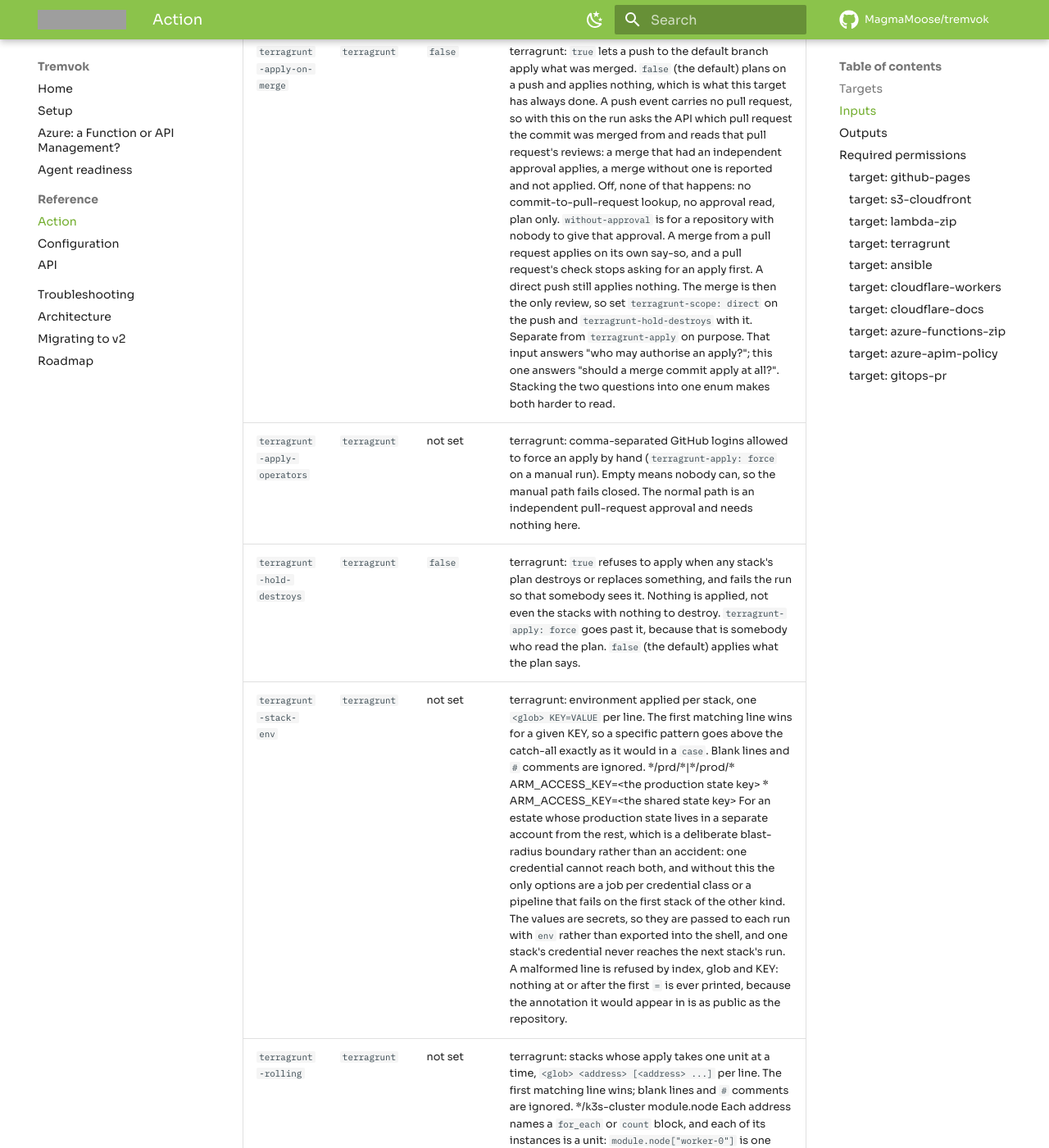
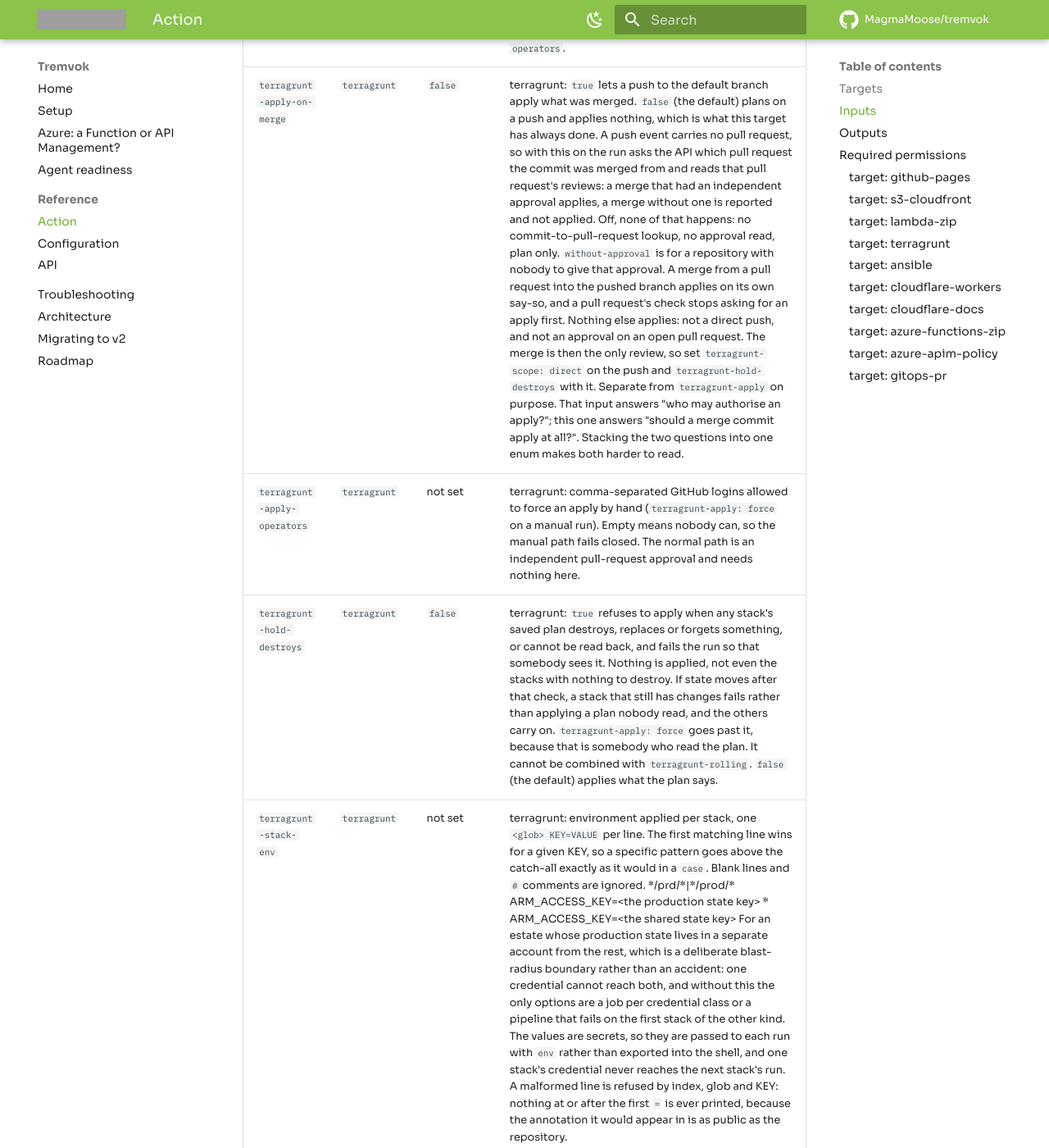
Before and after one commit to MagmaMoose/tremvok, an MkDocs documentation site: the page built from docs/action-reference.md, in a window 1280 px wide and 1400 px high, scrolled down 8592 px. Shown: the whole window at 82% size. Built offline with MkDocs 1.6.1 and Material for MkDocs 9.7.7, drawn with Linux system fonts in a browser that asks for light colours; comment, search, counter and statistics services are not loaded; some of the changed text lies outside the part shown; grey boxes are pictures that could not be loaded.

Commit message:
fix(terragrunt): read destroys from the saved plan, and apply only what was checked
The summary line missed forgets and could be imitated by an output's value,
and a stale re-plan could apply changes nobody read. Also closes a blank
terragrunt-stacks forcing every stack, an approval applying before the merge,
a merge into another branch counting as one here, and silent exclude and scope
typos.

```diff
--- a/docs/action-reference.md
+++ b/docs/action-reference.md
@@ -70,13 +70,13 @@
 | `lambda-version-label` | `lambda-zip` | not set | lambda-zip: names the immutable S3 key (`<s3-key-prefix>/<lambda-version-label>.zip`). Defaults to the short commit SHA. |
 | `terragrunt-root` | `terragrunt` | `terraform` | terragrunt: directory the stacks live under. |
 | `terragrunt-exclude` | `terragrunt` | `modules _modules` | terragrunt: space-separated path segments that never hold a stack. `modules _modules` by default: a module has no state of its own, so a change to one plans the stacks beneath the nearest directory above it that has any. Add a stack that must only ever be applied by hand, one that rewrites a firewall wholesale, say, by its directory name, and the pipeline will not touch it: a change inside it plans nothing, not even the stacks beside it. An entry holding a `/` names a directory outright, such as `terraform/aws` or `network/prod`. Everything under it is applied by hand, however many stacks it holds, and a change there plans nothing either. |
-| `terragrunt-scope` | `terragrunt` | `auto` | terragrunt: `auto` (changed stacks on a PR/push, all on a schedule or dispatch), `all`, `changed`, or `direct`. With `terragrunt-pull-request` set, `auto` means the stacks that pull request touches even on a manual run; `all` stays legal and means plan the whole estate, gate on that pull request's approval, comment on that pull request. `direct` is `changed` without the widening: only the stacks a changed path sits inside. A module or a shared `root.hcl` reaches none of them, and the run warns instead, because those are stacks nobody named. A `.md` file counts for nothing. Use it on the push of a repository where a merge applies with no reviewer. |
-| `terragrunt-stacks` | `terragrunt` | not set | terragrunt: stacks to run, as paths from the repository root, separated by spaces or newlines. Wins over `terragrunt-scope`. It is how `terragrunt-apply: force` applies named stacks by hand, and what `terragrunt-scope: direct` or `terragrunt-hold-destroys` stopped. A path that is not a stack, or that `terragrunt-exclude` keeps out, fails the run before anything is planned. Empty (default) lets the scope decide. |
+| `terragrunt-scope` | `terragrunt` | `auto` | terragrunt: `auto` (changed stacks on a PR/push, all on a schedule or dispatch), `all`, `changed`, or `direct`. Anything else fails the run. With `terragrunt-pull-request` set, `auto` means the stacks that pull request touches even on a manual run; `all` stays legal and means plan the whole estate, gate on that pull request's approval, comment on that pull request. `direct` is `changed` without the widening: only the stacks a changed path sits inside. A module or a shared `root.hcl` reaches none of them, and the run warns instead, because those are stacks nobody named. A `.md` file or a path outside `terragrunt-root` counts for nothing. Use it on the push of a repository where a merge applies with no reviewer. |
+| `terragrunt-stacks` | `terragrunt` | not set | terragrunt: stacks to run, as paths from the repository root, separated by spaces or newlines. Wins over `terragrunt-scope`. It is how `terragrunt-apply: force` applies named stacks by hand, and what `terragrunt-scope: direct` or `terragrunt-hold-destroys` stopped. A path that is not a stack, or that `terragrunt-exclude` keeps out, fails the run before anything is planned, and so does a value that is only whitespace. Empty (default) lets the scope decide. |
 | `terragrunt-pull-request` | `terragrunt` | not set | terragrunt: act on this pull request number instead of the one in the event payload. For a manual run that has to plan a named pull request. Its reviews are what the approval gate reads, its thread is where the plan comment goes, and its head commit is what the check run is published against, fetched from the API because a dispatch event carries no pull request. Empty (default) uses the event, which is every automatic run. Digits only. A manual run plans: dispatching a workflow is not approving a commit, so `terragrunt-apply: force` is what applies one by hand. Checking out the right tree stays yours: pass `ref: refs/pull/<n>/merge` to your own actions/checkout step and set `checkout: false` here, or the run plans whatever is on disk and says so. |
 | `terragrunt-apply` | `terragrunt` | `auto` | terragrunt: `auto` (apply on an independent approval), `never` (plan only), or `force`. Under `auto` the run must also be the event that asks for an apply: a pull-request review that is an approval, or a push with `terragrunt-apply-on-merge` on. A run that only finds an approval already standing plans and reports, because that approval was given for the commit it was given for and a commit pushed after it has not been reviewed. Re-approving applies. `force` skips the approval and is restricted to `terragrunt-apply-operators`. |
-| `terragrunt-apply-on-merge` | `terragrunt` | `false` | terragrunt: `true` lets a push to the default branch apply what was merged. `false` (the default) plans on a push and applies nothing, which is what this target has always done. A push event carries no pull request, so with this on the run asks the API which pull request the commit was merged from and reads that pull request's reviews: a merge that had an independent approval applies, a merge without one is reported and not applied. Off, none of that happens: no commit-to-pull-request lookup, no approval read, plan only. `without-approval` is for a repository with nobody to give that approval. A merge from a pull request applies on its own say-so, and a pull request's check stops asking for an apply first. A direct push still applies nothing. The merge is then the only review, so set `terragrunt-scope: direct` on the push and `terragrunt-hold-destroys` with it. Separate from `terragrunt-apply` on purpose. That input answers "who may authorise an apply?"; this one answers "should a merge commit apply at all?". Stacking the two questions into one enum makes both harder to read. |
+| `terragrunt-apply-on-merge` | `terragrunt` | `false` | terragrunt: `true` lets a push to the default branch apply what was merged. `false` (the default) plans on a push and applies nothing, which is what this target has always done. A push event carries no pull request, so with this on the run asks the API which pull request the commit was merged from and reads that pull request's reviews: a merge that had an independent approval applies, a merge without one is reported and not applied. Off, none of that happens: no commit-to-pull-request lookup, no approval read, plan only. `without-approval` is for a repository with nobody to give that approval. A merge from a pull request into the pushed branch applies on its own say-so, and a pull request's check stops asking for an apply first. Nothing else applies: not a direct push, and not an approval on an open pull request. The merge is then the only review, so set `terragrunt-scope: direct` on the push and `terragrunt-hold-destroys` with it. Separate from `terragrunt-apply` on purpose. That input answers "who may authorise an apply?"; this one answers "should a merge commit apply at all?". Stacking the two questions into one enum makes both harder to read. |
 | `terragrunt-apply-operators` | `terragrunt` | not set | terragrunt: comma-separated GitHub logins allowed to force an apply by hand (`terragrunt-apply: force` on a manual run). Empty means nobody can, so the manual path fails closed. The normal path is an independent pull-request approval and needs nothing here. |
-| `terragrunt-hold-destroys` | `terragrunt` | `false` | terragrunt: `true` refuses to apply when any stack's plan destroys or replaces something, and fails the run so that somebody sees it. Nothing is applied, not even the stacks with nothing to destroy. `terragrunt-apply: force` goes past it, because that is somebody who read the plan. `false` (the default) applies what the plan says. |
+| `terragrunt-hold-destroys` | `terragrunt` | `false` | terragrunt: `true` refuses to apply when any stack's saved plan destroys, replaces or forgets something, or cannot be read back, and fails the run so that somebody sees it. Nothing is applied, not even the stacks with nothing to destroy. If state moves after that check, a stack that still has changes fails rather than applying a plan nobody read, and the others carry on. `terragrunt-apply: force` goes past it, because that is somebody who read the plan. It cannot be combined with `terragrunt-rolling`. `false` (the default) applies what the plan says. |
 | `terragrunt-stack-env` | `terragrunt` | not set | terragrunt: environment applied per stack, one `<glob> KEY=VALUE` per line. The first matching line wins for a given KEY, so a specific pattern goes above the catch-all exactly as it would in a `case`. Blank lines and `#` comments are ignored. \*/prd/\*\|\*/prod/\* ARM\_ACCESS\_KEY=&lt;the production state key&gt; \* ARM\_ACCESS\_KEY=&lt;the shared state key&gt; For an estate whose production state lives in a separate account from the rest, which is a deliberate blast-radius boundary rather than an accident: one credential cannot reach both, and without this the only options are a job per credential class or a pipeline that fails on the first stack of the other kind. The values are secrets, so they are passed to each run with `env` rather than exported into the shell, and one stack's credential never reaches the next stack's run. A malformed line is refused by index, glob and KEY: nothing at or after the first `=` is ever printed, because the annotation it would appear in is as public as the repository. |
 | `terragrunt-rolling` | `terragrunt` | not set | terragrunt: stacks whose apply takes one unit at a time, `<glob> <address> [<address> ...]` per line. The first matching line wins; blank lines and `#` comments are ignored. \*/k3s-cluster module.node Each address names a `for_each` or `count` block, and each of its instances is a unit: `module.node["worker-0"]` is one and `module.node["worker-1"]` another. Instances of two addresses that share a key are one unit, so `module.node aws_ebs_volume.data` rolls a node and its disk together. When the plan to be applied changes two or more units, the apply plans and applies each on its own with `-target`, in plan order, waits `terragrunt-rolling-pause` seconds before the next, and ends with a full plan that applies whatever no unit holds and proves every unit landed. A plan that changes one unit or none applies the saved plan as before. For a change that restarts what it touches. Resizing a cluster's VMs restarts each one, and one apply of the whole plan restarts every node at the same moment, which takes the cluster down. A unit whose targeted plan also changes another unit (tofu plans every instance of a resource that a target depends on) is refused before any of it is applied, so the run fails rather than restarting several units at once. |
 | `terragrunt-rolling-pause` | `terragrunt` | `300` | terragrunt: seconds to wait after a `terragrunt-rolling` unit is applied before the next one is planned, so the last one is back before another goes down. |
```
Also changed, not shown: .claude/decisions/0008-merge-as-approval.md (+10 -6 lines), CHANGELOG.md (+8 -2 lines), action.yml (+19 -13 lines), docs/setup.md (+5 -3 lines), docs/troubleshooting.md (+5 -0 lines), 8 other files.
